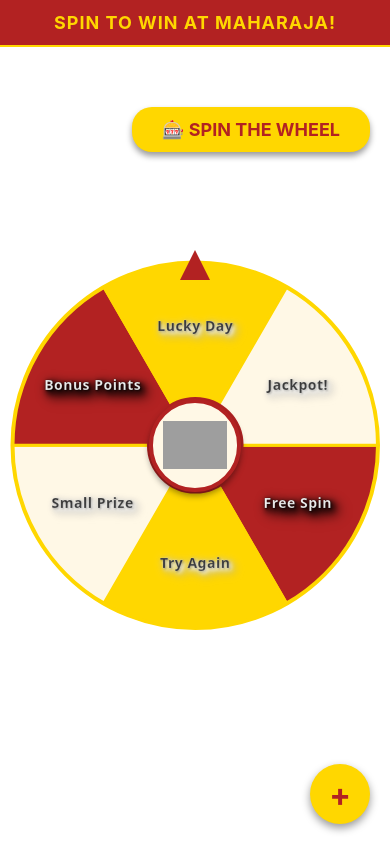
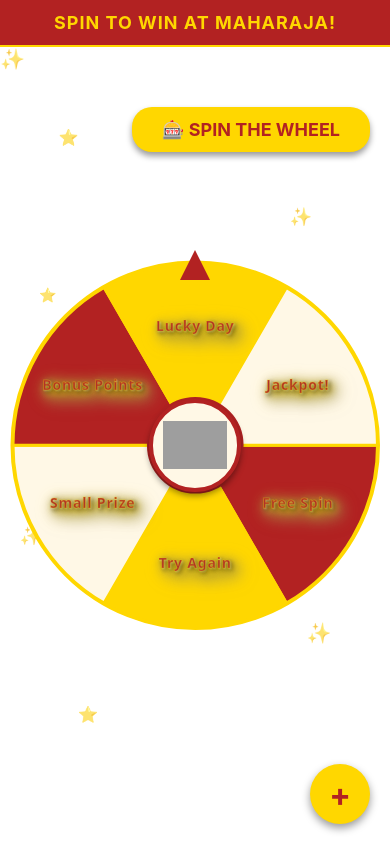
Before and after one commit to SwapnilTandel/spin-wheel-app, a React Native app: screen / in a window 390 px wide. Built offline with nearby package versions, Linux system fonts and the light colour scheme; grey boxes are pictures that could not be loaded.

Commit message:
Arch change 1

```diff
--- a/src/components/SpinWheel.js
+++ b/src/components/SpinWheel.js
@@ -1,7 +1,7 @@
-import React, { useEffect, useRef } from 'react';
+import React, { useEffect, useRef, useState } from 'react';
 import { View, Text, StyleSheet, Dimensions, TouchableOpacity, Image } from 'react-native';
 import { useSelector } from 'react-redux';
-import Svg, { Circle, Path, Text as SvgText } from 'react-native-svg';
+import Svg, { Circle, Path, Text as SvgText, Defs, LinearGradient, Stop } from 'react-native-svg';
 
 const { width, height } = Dimensions.get('window');
 const WHEEL_SIZE = Math.min(width * 0.95, height * 0.70);
@@ -11,6 +11,27 @@
   const wheelRef = useRef(null);
   const currentRotationRef = useRef(0);
   const { settings } = useSelector(state => state.wheel);
+  const [winningIndex, setWinningIndex] = useState(null);
+  const [showShimmer, setShowShimmer] = useState(false);
+
+  // Handle shimmer animation when winner is determined
+  useEffect(() => {
+    if (winner) {
+      const index = categories.findIndex(cat => cat.id === winner.id);
+      setWinningIndex(index);
+      setShowShimmer(true);
+
+      // Hide shimmer after 2 seconds
+      const timer = setTimeout(() => {
+        setShowShimmer(false);
+      }, 2000);
+
+      return () => clearTimeout(timer);
+    } else {
+      setWinningIndex(null);
+      setShowShimmer(false);
+    }
+  }, [winner, categories]);
 
   useEffect(() => {
     if (isSpinning && wheelRef.current) {
@@ -98,11 +119,8 @@
   };
 
   const getTextColor = (backgroundColor) => {
-    // Use dark text for light backgrounds, light text for dark backgrounds
-    if (backgroundColor === '#FFF8E6' || backgroundColor === '#FFD700') {
-      return '#333333'; // Dark gray for light backgrounds
-    }
-    return '#FFFFFF'; // White for dark backgrounds
+    // Always use dark text for high contrast
+    return '#B22222'; // Dark red for all backgrounds
   };
 
   const renderWheelSegments = () => {
@@ -111,37 +129,48 @@
       const textPos = getTextPosition(category, index, categories.length);
       const textColor = getTextColor(category.color);
 
+      const isWinningSlice = winningIndex === index && showShimmer;
+
       return (
         <React.Fragment key={category.id}>
-          {/* Pie slice with gold border */}
+          {/* Pie slice with gold border and shimmer effect */}
           <Path
             d={pathData}
             fill={category.color}
-            stroke="#FFD700"
-            strokeWidth="3"
+            stroke={isWinningSlice ? "#FFD700" : "#FFD700"}
+            strokeWidth={isWinningSlice ? "6" : "3"}
+            opacity={isWinningSlice ? 0.9 : 1}
+            style={{
+              filter: isWinningSlice ? 'drop-shadow(0 0 20px rgba(255,215,0,0.8)) drop-shadow(0 0 10px rgba(255,215,0,0.6))' : 'none',
+              animation: isWinningSlice ? 'shimmer 1s ease-in-out infinite alternate' : 'none'
+            }}
           />
 
+          {/* Shimmer overlay for winning slice */}
+          {isWinningSlice && (
+            <Path
+              d={pathData}
+              fill="url(#shimmerGradient)"
+              opacity="0.3"
+            />
+          )}
 
-          {/* Text label - polished typography */}
+          {/* Text label - premium typography with gold shadow */}
           <SvgText
             x={textPos.x}
             y={textPos.y}
             fontSize={`${settings.labelTextSize || 14}`}
-            fontWeight="700"
+            fontWeight="800"
             fontFamily="system-ui, -apple-system, BlinkMacSystemFont, 'Segoe UI', Roboto, sans-serif"
             fill={textColor}
             textAnchor="middle"
             dominantBaseline="middle"
-            letterSpacing="0.5px"
+            letterSpacing="0.8px"
             style={{
-              textShadow: textColor === '#FFFFFF' ?
-                '3px 3px 6px rgba(0,0,0,0.9), 1px 1px 2px rgba(0,0,0,0.5)' :
-                '2px 2px 4px rgba(255,255,255,0.9), 1px 1px 2px rgba(0,0,0,0.3)',
-              filter: textColor === '#FFFFFF' ?
-                'drop-shadow(3px 3px 6px rgba(0,0,0,0.9)) drop-shadow(1px 1px 2px rgba(0,0,0,0.5))' :
-                'drop-shadow(2px 2px 4px rgba(255,255,255,0.9)) drop-shadow(1px 1px 2px rgba(0,0,0,0.3))',
-              stroke: textColor === '#FFFFFF' ? 'rgba(0,0,0,0.3)' : 'rgba(255,255,255,0.3)',
-              strokeWidth: '0.5px'
+              textShadow: '3px 3px 8px rgba(255,215,0,0.8), 2px 2px 4px rgba(0,0,0,0.6), 1px 1px 2px rgba(255,255,255,0.4)',
+              filter: 'drop-shadow(3px 3px 8px rgba(255,215,0,0.8)) drop-shadow(2px 2px 4px rgba(0,0,0,0.6)) drop-shadow(1px 1px 2px rgba(255,255,255,0.4))',
+              stroke: 'rgba(255,215,0,0.3)',
+              strokeWidth: '1px'
             }}
           >
             {category.name}
@@ -163,6 +192,15 @@
               height={WHEEL_SIZE}
               viewBox={`0 0 ${WHEEL_SIZE} ${WHEEL_SIZE}`}
             >
+              {/* Shimmer gradient definition */}
+              <Defs>
+                <LinearGradient id="shimmerGradient" x1="0%" y1="0%" x2="100%" y2="100%">
+                  <Stop offset="0%" stopColor="#FFD700" stopOpacity="0.8" />
+                  <Stop offset="50%" stopColor="#FFA500" stopOpacity="0.6" />
+                  <Stop offset="100%" stopColor="#FFD700" stopOpacity="0.8" />
+                </LinearGradient>
+              </Defs>
+
               {/* Outer circle border - Gold rim */}
                 <Circle
                   cx={WHEEL_SIZE / 2}
@@ -218,6 +256,14 @@
   wheelContainer: {
     // Clean container without shadows
   },
+  '@keyframes shimmer': {
+    '0%': {
+      filter: 'drop-shadow(0 0 20px rgba(255,215,0,0.8)) drop-shadow(0 0 10px rgba(255,215,0,0.6))',
+    },
+    '100%': {
+      filter: 'drop-shadow(0 0 30px rgba(255,215,0,1)) drop-shadow(0 0 15px rgba(255,215,0,0.8))',
+    },
+  },
   centerLogo: {
     position: 'absolute',
     width: CENTER_LOGO_SIZE,
--- a/src/components/SpinWheelScreen.js
+++ b/src/components/SpinWheelScreen.js
@@ -1,5 +1,5 @@
 import React, { useState, useRef, useEffect } from 'react';
-import { View, Text, StyleSheet, TouchableOpacity, Alert } from 'react-native';
+import { View, Text, StyleSheet, TouchableOpacity, Alert, Modal, Animated } from 'react-native';
 import { useSelector, useDispatch } from 'react-redux';
 import SpinWheel from './SpinWheel';
 import { setSpinning, setLastResult, addToHistory } from '../store/slices/wheelSlice';
@@ -9,14 +9,20 @@
   const { categories, settings, isSpinning } = useSelector(state => state.wheel);
   const [winner, setWinner] = useState(null);
   const [resetKey, setResetKey] = useState(0);
+  const [showCelebrationModal, setShowCelebrationModal] = useState(false);
 
   // Simple confetti effect using CSS
   const [showConfetti, setShowConfetti] = useState(false);
+
+  // Animation for celebration modal
+  const modalScale = useRef(new Animated.Value(0)).current;
+  const modalOpacity = useRef(new Animated.Value(0)).current;
 
   // Handle reset functionality
   const handleReset = () => {
     setWinner(null);
     setShowConfetti(false);
+    setShowCelebrationModal(false);
     // Reset any spinning state
     dispatch(setSpinning(false));
     // Force component re-render to reset label orientation
@@ -29,6 +35,51 @@
       onReset.current = handleReset;
     }
   }, [onReset]);
+
+  // Handle celebration modal animation
+  useEffect(() => {
+    if (winner) {
+      setShowCelebrationModal(true);
+
+      // Animate modal entrance
+      Animated.parallel([
+        Animated.timing(modalScale, {
+          toValue: 1,
+          duration: 500,
+          useNativeDriver: false,
+        }),
+        Animated.timing(modalOpacity, {
+          toValue: 1,
+          duration: 500,
+          useNativeDriver: false,
+        }),
+      ]).start();
+
+      // Auto-close modal after 5 seconds
+      const timer = setTimeout(() => {
+        closeCelebrationModal();
+      }, 5000);
+
+      return () => clearTimeout(timer);
+    }
+  }, [winner]);
+
+  const closeCelebrationModal = () => {
+    Animated.parallel([
+      Animated.timing(modalScale, {
+        toValue: 0,
+        duration: 300,
+        useNativeDriver: false,
+      }),
+      Animated.timing(modalOpacity, {
+        toValue: 0,
+        duration: 300,
+        useNativeDriver: false,
+      }),
+    ]).start(() => {
+      setShowCelebrationModal(false);
+    });
+  };
 
   // Sound setup - placeholder for web compatibility
   const playSound = (type) => {
@@ -90,6 +141,20 @@
 
   return (
     <View style={styles.container}>
+      {/* Festive Background with Sparkles */}
+      <View style={styles.backgroundContainer}>
+        <View style={styles.sparkleContainer}>
+          <Text style={styles.sparkle}>✨</Text>
+          <Text style={[styles.sparkle, styles.sparkle2]}>⭐</Text>
+          <Text style={[styles.sparkle, styles.sparkle3]}>✨</Text>
+          <Text style={[styles.sparkle, styles.sparkle4]}>⭐</Text>
+          <Text style={[styles.sparkle, styles.sparkle5]}>✨</Text>
+          <Text style={[styles.sparkle, styles.sparkle6]}>⭐</Text>
+          <Text style={[styles.sparkle, styles.sparkle7]}>✨</Text>
+          <Text style={[styles.sparkle, styles.sparkle8]}>⭐</Text>
+        </View>
+      </View>
+
       <View style={styles.wheelContainer}>
         <SpinWheel
           key={resetKey}
@@ -129,6 +194,49 @@
           <Text style={styles.confettiText}>🎉🎊🎉🎊🎉</Text>
         </View>
       )}
+
+      {/* Celebration Modal */}
+      <Modal
+        visible={showCelebrationModal}
+        transparent={true}
+        animationType="none"
+        onRequestClose={closeCelebrationModal}
+      >
+        <View style={styles.modalOverlay}>
+          <Animated.View
+            style={[
+              styles.celebrationModal,
+              {
+                transform: [{ scale: modalScale }],
+                opacity: modalOpacity,
+              }
+            ]}
+          >
+            {/* Burst Confetti Background */}
+            <View style={styles.burstConfetti}>
+              <Text style={styles.burstConfettiText}>🎉</Text>
+              <Text style={[styles.burstConfettiText, styles.burstConfettiText2]}>🎊</Text>
+              <Text style={[styles.burstConfettiText, styles.burstConfettiText3]}>✨</Text>
+              <Text style={[styles.burstConfettiText, styles.burstConfettiText4]}>⭐</Text>
+              <Text style={[styles.burstConfettiText, styles.burstConfettiText5]}>🎉</Text>
+              <Text style={[styles.burstConfettiText, styles.burstConfettiText6]}>🎊</Text>
+            </View>
+
+            {/* Prize Display */}
+            <Text style={styles.celebrationTitle}>🎉 CONGRATULATIONS! 🎉</Text>
+            <Text style={styles.celebrationPrize}>{winner?.name}</Text>
+            <Text style={styles.celebrationSubtext}>You've won an amazing prize!</Text>
+
+            {/* Close Button */}
+            <TouchableOpacity
+              style={styles.closeButton}
+              onPress={closeCelebrationModal}
+            >
+              <Text style={styles.closeButtonText}>Close</Text>
+            </TouchableOpacity>
+          </Animated.View>
+        </View>
+      </Modal>
     </View>
   );
 };
@@ -149,6 +257,7 @@
     width: '100%',
     height: '100%',
     position: 'relative',
+    zIndex: 10,
   },
   spinButton: {
     position: 'absolute',
@@ -212,6 +321,169 @@
     textAlign: 'center',
     marginVertical: 5,
   },
+  backgroundContainer: {
+    position: 'absolute',
+    top: 0,
+    left: 0,
+    right: 0,
+    bottom: 0,
+    zIndex: 1,
+  },
+  sparkleContainer: {
+    position: 'absolute',
+    top: 0,
+    left: 0,
+    right: 0,
+    bottom: 0,
+  },
+  sparkle: {
+    position: 'absolute',
+    fontSize: 20,
+    color: '#FFD700',
+    opacity: 0.7,
+  },
+  sparkle2: {
+    top: '10%',
+    left: '15%',
+    fontSize: 16,
+  },
+  sparkle3: {
+    top: '20%',
+    right: '20%',
+    fontSize: 18,
+  },
+  sparkle4: {
+    top: '30%',
+    left: '10%',
+    fontSize: 14,
+  },
+  sparkle5: {
+    bottom: '25%',
+    right: '15%',
+    fontSize: 20,
+  },
+  sparkle6: {
+    bottom: '15%',
+    left: '20%',
+    fontSize: 16,
+  },
+  sparkle7: {
+    top: '60%',
+    left: '5%',
+    fontSize: 18,
+  },
+  sparkle8: {
+    top: '40%',
+    right: '10%',
+    fontSize: 14,
+  },
+  modalOverlay: {
+    flex: 1,
+    backgroundColor: 'rgba(0, 0, 0, 0.8)',
+    justifyContent: 'center',
+    alignItems: 'center',
+    zIndex: 1000,
+  },
+  celebrationModal: {
+    backgroundColor: '#FFF8E6',
+    borderRadius: 20,
+    padding: 30,
+    alignItems: 'center',
+    justifyContent: 'center',
+    width: '80%',
+    maxWidth: 400,
+    borderWidth: 4,
+    borderColor: '#FFD700',
+    elevation: 20,
+    shadowColor: '#000',
+    shadowOffset: { width: 0, height: 10 },
+    shadowOpacity: 0.5,
+    shadowRadius: 20,
+    position: 'relative',
+  },
+  burstConfetti: {
+    position: 'absolute',
+    top: 0,
+    left: 0,
+    right: 0,
+    bottom: 0,
+    zIndex: 1,
+  },
+  burstConfettiText: {
+    position: 'absolute',
+    fontSize: 30,
+    color: '#FFD700',
+  },
+  burstConfettiText2: {
+    top: '10%',
+    right: '10%',
+    fontSize: 25,
+  },
+  burstConfettiText3: {
+    top: '20%',
+    left: '15%',
+    fontSize: 35,
+  },
+  burstConfettiText4: {
+    bottom: '20%',
+    right: '20%',
+    fontSize: 28,
+  },
+  burstConfettiText5: {
+    bottom: '30%',
+    left: '10%',
+    fontSize: 32,
+  },
+  burstConfettiText6: {
+    top: '60%',
+    right: '5%',
+    fontSize: 26,
+  },
+  celebrationTitle: {
+    fontSize: 24,
+    fontWeight: 'bold',
+    color: '#B22222',
+    textAlign: 'center',
+    marginBottom: 10,
+    textShadow: '2px 2px 4px rgba(255,215,0,0.8)',
+    zIndex: 10,
+  },
+  celebrationPrize: {
+    fontSize: 32,
+    fontWeight: '900',
+    color: '#FFD700',
+    textAlign: 'center',
+    marginBottom: 10,
+    textShadow: '3px 3px 6px rgba(178,34,34,0.8)',
+    zIndex: 10,
+    textTransform: 'uppercase',
+    letterSpacing: 2,
+  },
+  celebrationSubtext: {
+    fontSize: 16,
+    color: '#B22222',
+    textAlign: 'center',
+    marginBottom: 20,
+    fontStyle: 'italic',
+    zIndex: 10,
+  },
+  closeButton: {
+    backgroundColor: '#B22222',
+    paddingHorizontal: 30,
+    paddingVertical: 12,
+    borderRadius: 25,
+    elevation: 5,
+    shadowColor: '#000',
+    shadowOffset: { width: 0, height: 3 },
+    shadowOpacity: 0.3,
+    shadowRadius: 5,
+    zIndex: 10,
+  },
+  closeButtonText: {
+    color: '#FFFFFF',
+    fontSize: 18,
+    fontWeight: 'bold',
+  },
 });
 
 export default SpinWheelScreen;
```
Lines whose indentation alone changed are shown as unchanged.
